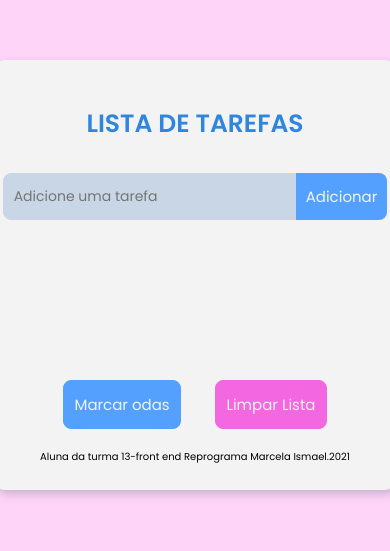
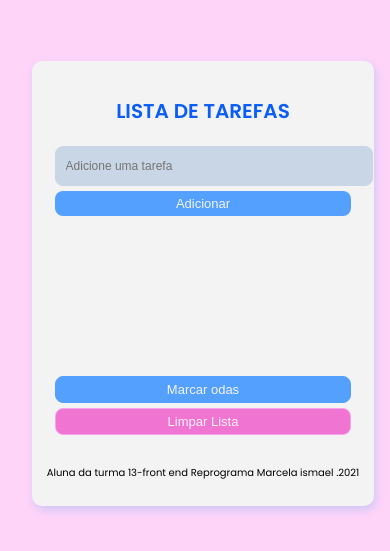
Before and after one commit to reprograma/On13-TodasEmTech-ProjetoListToDo, a plain HTML site: page projeto/index.html in a window 390 px wide. Shown: the part 147-698 px from the top of the page. Drawn offline with Linux system fonts and the light colour scheme.

Commit message:
alteração de codigos-marcela

```diff
--- a/projeto/index.html
+++ b/projeto/index.html
@@ -36,7 +36,7 @@
     </div>
     <footer>
       <div class="footer_cc">
-        <p>Aluna da turma 13-front end Reprograma Marcela Ismael.2021</p>
+        <p>Aluna da turma 13-front end Reprograma Marcela ismael .2021</p>
 
       </div>
       </footer>
--- a/projeto/script.js
+++ b/projeto/script.js
@@ -1,4 +1,4 @@
-1. Capturar entradas e armazenar em variáveis
+// 1. Capturar entradas e armazenar em variáveis
 
 const novaTarefa = document.querySelector("#input_id");
 const botaoAdd = document.getElementById('botao_add_id');
--- a/projeto/style.css
+++ b/projeto/style.css
@@ -2,7 +2,7 @@
 
 /* resets */
 
-* {
+html {
   margin: 0;
   padding: 0;
   box-sizing: border-box;
@@ -20,6 +20,35 @@ body {
   align-items: center;
 }
 
+/* DESAFIO 1 */
+.erro {
+  animation: alerta .3s linear;
+} /* classe criada para mudar estilo do input quando vazio*/
+
+@keyframes alerta {
+  0% {
+    border: solid 1px #ee5253;
+    background-color: #ff6b6b50;
+  }
+  25% {
+    border: solid 1px #c8d6e5;
+  }
+  50% {
+    border: solid 1px #ee5253;
+  }
+  75% {
+    border: solid 1px #c8d6e5;
+  }
+  100% {
+    border: solid 1px #ee5253;
+    background-color: #ff6b6b50;
+  }
+} /* animação usada no erro */
+
+.checked:before {
+  content: "🟣";
+}
+
 .container_principal {
   background-color: #f3f3f3;
   min-width: 40rem; /* 400px */
@@ -30,13 +59,13 @@ body {
   justify-content: center;
   align-items: center;
   border-radius: 1rem;
-  box-shadow: 2px 4px 10px #57657450;
+  box-shadow: 2px 4px 10px #67acf550;
 }
 
 .titulo_lista {
   margin: 2rem 0 3rem 0;
   font-size: 2.5rem;
-  color: #2e86de;
+  color: #0a5df7;
 }
 
 /* formulario */
@@ -100,7 +129,7 @@ body {
 li {
   display: flex;
   justify-content: space-between;
-  color: #222f3e;
+  color: #167cf1;
   padding: .8rem .5rem;
 }
 
@@ -133,8 +162,8 @@ li > p {
 }
 
 .button_limpa {
-  background: #f368e0;
-  border: solid 1px #f368e0;
+  background: #f074d1;
+  border: solid 1px #f8a4f1;
 }
 
 .button_limpa, .button_marca {
@@ -159,3 +188,69 @@ li > p {
 }
 
 /* responsividade */
+
+@media only screen and (max-width: 480px) {
+  .container_principal {
+    min-width: 30rem;
+    padding: 1.5rem;
+  }
+
+  .titulo_lista {
+    margin: 2rem 0;
+  font-size: 2rem;
+  }
+
+  .form_add {
+    flex-direction: column;
+    margin-bottom: 2rem;
+  }
+
+  .input_add {
+    width: 100%;
+    border-radius: .8rem;
+    font-size: 1.2rem;
+  }
+
+  .input_add:focus {
+    border-right: solid 1px #00d2d3;
+  }
+
+  .button_add {
+    padding: .5rem;
+    font-size: 1.3rem;
+    border-radius: .8rem;
+    margin-top: .5rem;
+  }
+
+  li {
+    font-size: 1.2rem;
+  }
+
+  .modelo {
+    min-height: 7rem;
+    padding: .5rem 0;
+  }
+
+  .modelo_tarefa {
+    padding: .7rem;
+  }
+
+  .modelo_conteudo {
+    padding: .6rem .5rem;
+  }
+
+  .container_botoes {
+    /* width: 100%; */
+    flex-direction: column;
+    margin: 2rem;
+  }
+
+  .button_marca, .button_limpa {
+    padding: .5rem;
+    font-size: 1.3rem;
+    width: 100%;
+  }
+  .button_limpa {
+    margin-top: .5rem ;
+  }
+}
```
